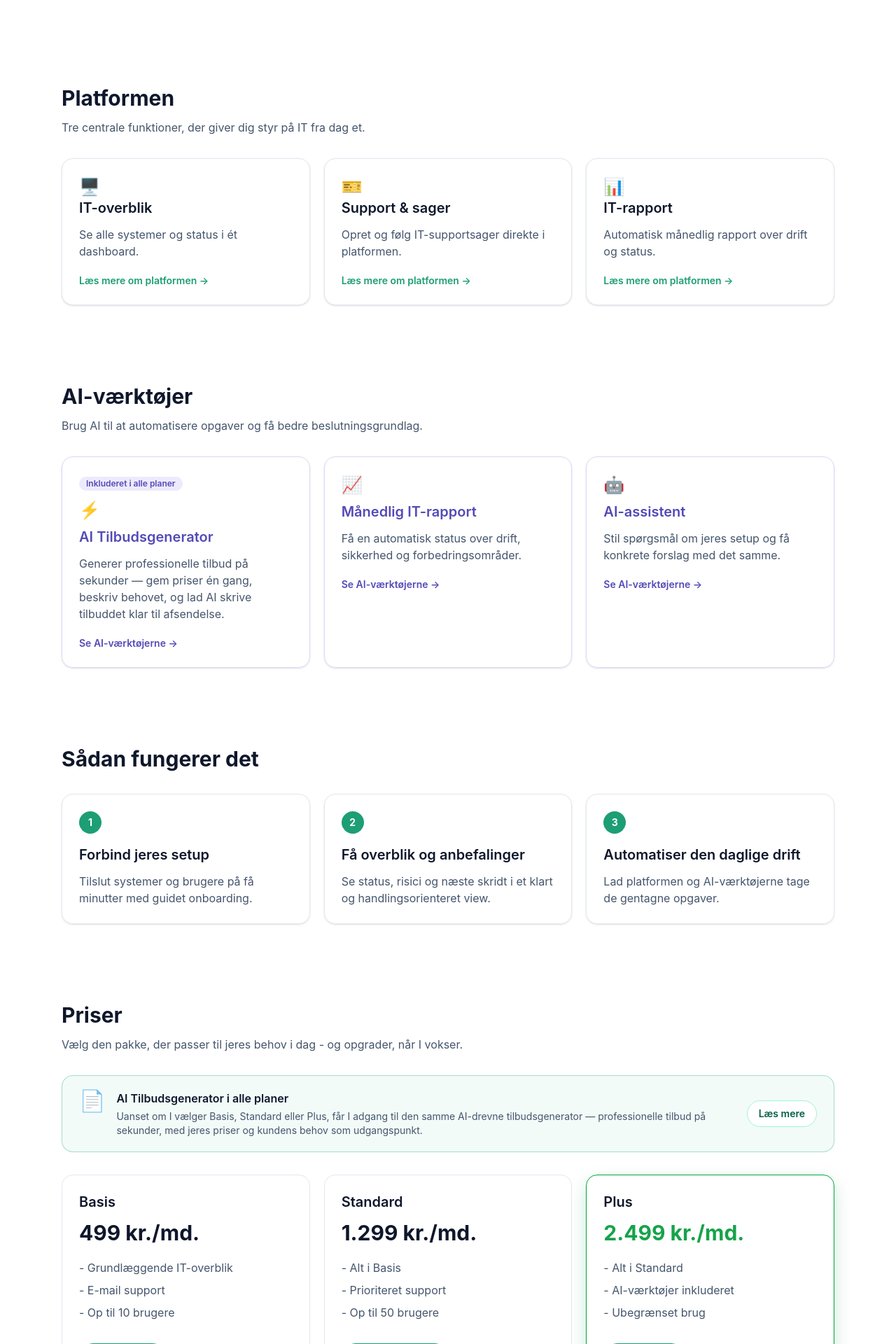
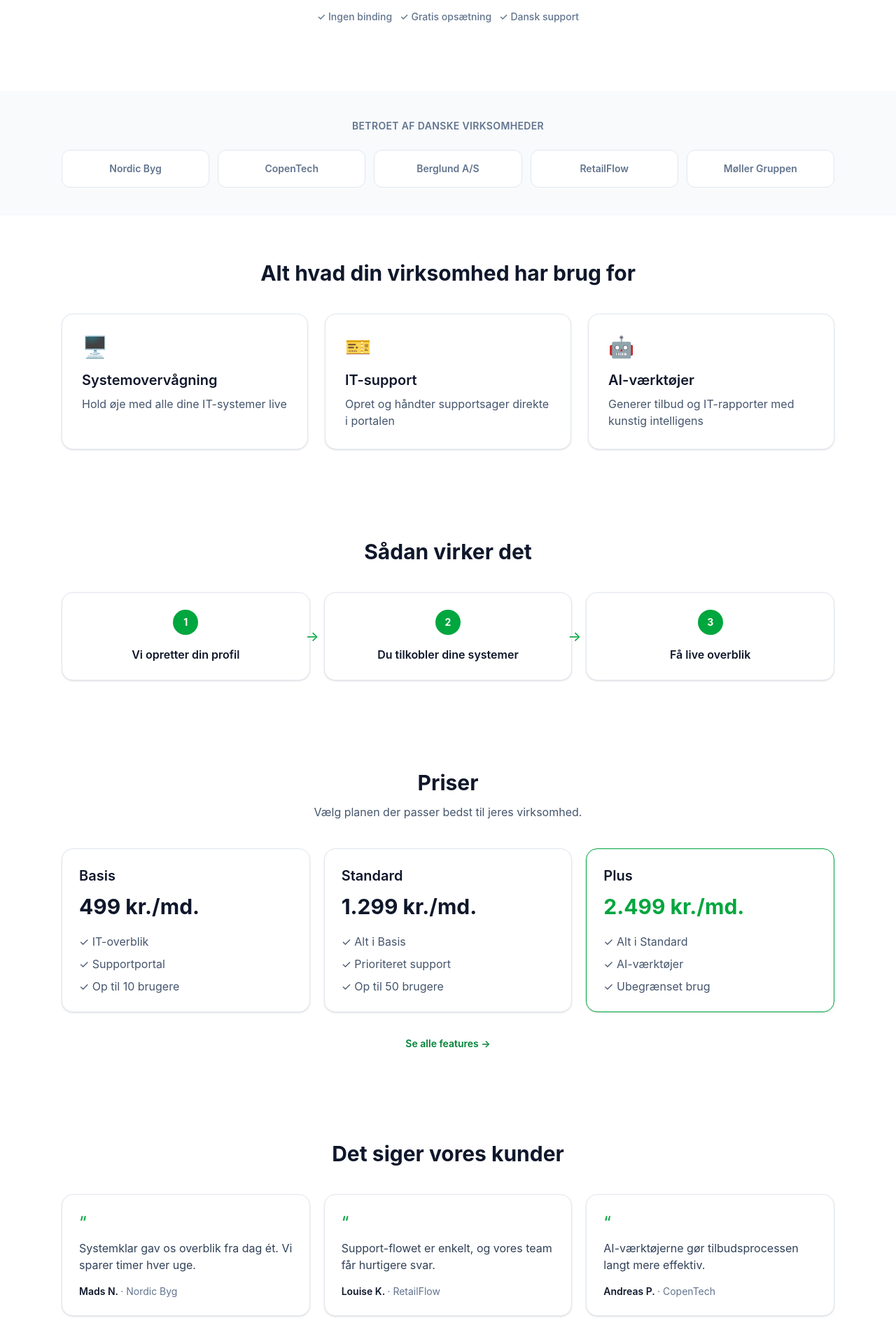
Before and after one commit to systemklar/systemklar, a Next.js app: page / in a window 1280 px wide. Shown: the part 600-2520 px from the top of the page at 70% size. Built offline with nearby package versions, Linux system fonts and the light colour scheme.

Commit message:
Complete homepage redesign - modern SaaS style

```diff
--- a/src/app/page.tsx
+++ b/src/app/page.tsx
@@ -2,53 +2,10 @@
 
 import Link from "next/link";
 import { useEffect, useRef, useState } from "react";
-import { PricingSection } from "@/components/marketing/PricingSection";
 
 export default function Home() {
   const [isMobileMenuOpen, setIsMobileMenuOpen] = useState(false);
   const mobileMenuContainerRef = useRef<HTMLDivElement>(null);
-  const platformFeatures = [
-    {
-      icon: "🖥️",
-      title: "IT-overblik",
-      description:
-        "Se alle systemer og status i ét dashboard.",
-    },
-    {
-      icon: "🎫",
-      title: "Support & sager",
-      description:
-        "Opret og følg IT-supportsager direkte i platformen.",
-    },
-    {
-      icon: "📊",
-      title: "IT-rapport",
-      description:
-        "Automatisk månedlig rapport over drift og status.",
-    },
-  ];
-
-  const aiTools = [
-    {
-      icon: "⚡",
-      title: "AI Tilbudsgenerator",
-      description:
-        "Generer professionelle tilbud på sekunder — gem priser én gang, beskriv behovet, og lad AI skrive tilbuddet klar til afsendelse.",
-      includedAllPlans: true,
-    },
-    {
-      icon: "📈",
-      title: "Månedlig IT-rapport",
-      description:
-        "Få en automatisk status over drift, sikkerhed og forbedringsområder.",
-    },
-    {
-      icon: "🤖",
-      title: "AI-assistent",
-      description:
-        "Stil spørgsmål om jeres setup og få konkrete forslag med det samme.",
-    },
-  ];
 
   useEffect(() => {
     if (!isMobileMenuOpen) {
@@ -84,9 +41,12 @@ export default function Home() {
       <header className="sticky top-0 z-20 border-b border-slate-200 bg-white/95 backdrop-blur">
         <div ref={mobileMenuContainerRef}>
           <div className="mx-auto flex w-full max-w-6xl items-center justify-between px-6 py-4">
-            <a href="#" className="text-2xl font-extrabold tracking-tight text-green-600">
+            <Link href="/" className="inline-flex items-center gap-2 text-2xl font-extrabold tracking-tight text-green-600">
+              <svg viewBox="0 0 24 24" fill="none" className="h-6 w-6" aria-hidden>
+                <path d="M4 5h16v10H4zM9 19h6M12 15v4" stroke="currentColor" strokeWidth="1.8" strokeLinecap="round" />
+              </svg>
               Systemklar
-            </a>
+            </Link>
             <nav className="hidden items-center gap-8 text-sm font-medium md:flex">
               <Link href="/platformen" className="transition hover:text-slate-600">
                 Platformen
@@ -102,10 +62,11 @@ export default function Home() {
               </a>
             </nav>
             <nav className="hidden items-center gap-3 md:flex">
-              <Link href="/login" className="transition hover:text-slate-600">
-                <span className="inline-flex rounded-lg border border-slate-300 px-4 py-2 text-sm font-semibold text-slate-700 hover:bg-slate-50">
+              <Link
+                href="/login"
+                className="inline-flex rounded-lg border border-slate-300 px-4 py-2 text-sm font-semibold text-slate-700 hover:bg-slate-50"
+              >
                 Log ind
-                </span>
               </Link>
               <Link href="/book-demo" className="btn-primary px-5 py-2 text-sm font-semibold shadow-sm">
                 Book en demo
@@ -186,20 +147,19 @@ export default function Home() {
       </header>
 
       <main>
-        <section className="mx-auto max-w-6xl px-6 pb-20 pt-16">
-          <p className="mb-5 inline-block rounded-full bg-green-50 px-4 py-2 text-sm font-semibold text-green-700">
+        <section className="mx-auto max-w-5xl px-6 pb-24 pt-18 text-center">
+          <p className="mb-6 inline-flex items-center rounded-full bg-green-50 px-4 py-2 text-sm font-semibold text-green-700">
             🇩🇰 Bygget til danske SMV&apos;er
           </p>
-          <h1 className="max-w-4xl text-4xl font-bold leading-tight tracking-tight md:text-6xl">
+          <h1 className="mx-auto max-w-4xl text-4xl font-extrabold leading-tight tracking-tight md:text-6xl">
             Få overblik over din virksomheds IT – uden en IT-afdeling
           </h1>
-          <p className="mt-7 max-w-2xl text-xl text-slate-600">
-            Systemklar samler dine systemer, support og administration et sted -
-            med AI-værktøjer der gør IT-arbejdet lettere.
+          <p className="mx-auto mt-6 max-w-2xl text-lg text-slate-600 md:text-xl">
+            Systemklar samler IT-support, systemovervågning og rapporter på ét sted.
           </p>
-          <div className="mt-9 flex flex-wrap gap-4">
+          <div className="mt-9 flex flex-wrap items-center justify-center gap-3">
             <Link href="/book-demo" className="btn-primary px-6 py-3 font-semibold shadow-sm">
-              Book gratis demo
+              Book gratis demo →
             </Link>
             <Link
               href="/platformen"
@@ -208,136 +168,137 @@ export default function Home() {
               Se platformen
             </Link>
           </div>
+          <p className="mt-5 text-sm font-medium text-slate-500">
+            ✓ Ingen binding&nbsp;&nbsp;&nbsp;✓ Gratis opsætning&nbsp;&nbsp;&nbsp;✓ Dansk support
+          </p>
         </section>
 
-        <section className="mx-auto max-w-6xl px-6 py-14">
-          <h2 className="text-2xl font-bold md:text-3xl">Platformen</h2>
-          <p className="mt-3 max-w-2xl text-slate-600">
-            Tre centrale funktioner, der giver dig styr på IT fra dag et.
+        <section className="bg-slate-50 py-10">
+          <div className="mx-auto max-w-6xl px-6">
+            <p className="text-center text-sm font-semibold uppercase tracking-wide text-slate-500">
+              Betroet af danske virksomheder
             </p>
-          <div className="mt-8 grid gap-5 md:grid-cols-3">
-            {platformFeatures.map((feature) => (
-              <Link
-                key={feature.title}
-                href="/platformen"
-                className="group rounded-2xl border border-slate-200 bg-white p-6 shadow-sm transition hover:-translate-y-0.5 hover:border-green-600 hover:shadow-md"
-              >
-                <p className="text-2xl">{feature.icon}</p>
-                <h3 className="text-xl font-semibold">{feature.title}</h3>
-                <p className="mt-3 text-slate-600">{feature.description}</p>
-                <p
-                  className="mt-5 text-sm font-semibold transition group-hover:opacity-80"
-                  style={{ color: "#1D9E75" }}
-                >
-                  Læs mere om platformen -&gt;
-                </p>
-              </Link>
+            <div className="mt-6 grid grid-cols-2 gap-3 text-center md:grid-cols-5">
+              {["Nordic Byg", "CopenTech", "Berglund A/S", "RetailFlow", "Møller Gruppen"].map((brand) => (
+                <div key={brand} className="rounded-xl border border-slate-200 bg-white px-3 py-4 text-sm font-semibold text-slate-500">
+                  {brand}
+                </div>
               ))}
+            </div>
           </div>
         </section>
 
-        <section className="mx-auto max-w-6xl px-6 py-14">
-          <h2 className="text-2xl font-bold md:text-3xl">AI-værktøjer</h2>
-          <p className="mt-3 max-w-2xl text-slate-600">
-            Brug AI til at automatisere opgaver og få bedre beslutningsgrundlag.
-          </p>
-          <div className="mt-8 grid gap-5 md:grid-cols-3">
-            {aiTools.map((tool) => (
-              <Link
-                key={tool.title}
-                href="/ai-vaerktoejer"
-                className="group rounded-2xl border p-6 shadow-sm transition hover:-translate-y-0.5 hover:shadow-md"
-                style={{ borderColor: "#DCD8F6" }}
-              >
-                {"includedAllPlans" in tool && tool.includedAllPlans ? (
-                  <p
-                    className="mb-3 inline-block rounded-full px-2.5 py-0.5 text-xs font-semibold"
-                    style={{ backgroundColor: "#EEEAFD", color: "#534AB7" }}
-                  >
-                    Inkluderet i alle planer
-                  </p>
-                ) : null}
-                <p className="mb-2 text-2xl">{tool.icon}</p>
-                <h3 className="text-xl font-semibold" style={{ color: "#534AB7" }}>
-                  {tool.title}
-                </h3>
-                <p className="mt-3 text-slate-600">{tool.description}</p>
-                <p
-                  className="mt-5 text-sm font-semibold transition group-hover:opacity-80"
-                  style={{ color: "#534AB7" }}
-                >
-                  Se AI-værktøjerne -&gt;
-                </p>
-              </Link>
-            ))}
-          </div>
-        </section>
-
-        <section className="mx-auto max-w-6xl px-6 py-14">
-          <h2 className="text-2xl font-bold md:text-3xl">Sådan fungerer det</h2>
-          <div className="mt-8 grid gap-5 md:grid-cols-3">
+        <section className="mx-auto max-w-6xl px-6 py-16">
+          <h2 className="text-center text-3xl font-bold">Alt hvad din virksomhed har brug for</h2>
+          <div className="mt-10 grid gap-6 md:grid-cols-3">
             {[
               {
-                step: "1",
-                title: "Forbind jeres setup",
-                text: "Tilslut systemer og brugere på få minutter med guidet onboarding.",
+                icon: "🖥️",
+                title: "Systemovervågning",
+                text: "Hold øje med alle dine IT-systemer live",
               },
               {
-                step: "2",
-                title: "Få overblik og anbefalinger",
-                text: "Se status, risici og næste skridt i et klart og handlingsorienteret view.",
+                icon: "🎫",
+                title: "IT-support",
+                text: "Opret og håndter supportsager direkte i portalen",
               },
               {
-                step: "3",
-                title: "Automatiser den daglige drift",
-                text: "Lad platformen og AI-værktøjerne tage de gentagne opgaver.",
+                icon: "🤖",
+                title: "AI-værktøjer",
+                text: "Generer tilbud og IT-rapporter med kunstig intelligens",
               },
-            ].map((item) => (
-              <article key={item.step} className="rounded-2xl border border-slate-200 p-6 shadow-sm">
-                <span
-                  className="inline-flex h-8 w-8 items-center justify-center rounded-full text-sm font-bold text-white"
-                  style={{ backgroundColor: "#1D9E75" }}
+            ].map((feature) => (
+              <article
+                key={feature.title}
+                className="rounded-2xl border border-slate-200 bg-white p-7 shadow-sm transition hover:-translate-y-1 hover:border-green-600 hover:shadow-md"
               >
-                  {item.step}
-                </span>
-                <h3 className="mt-4 text-xl font-semibold">{item.title}</h3>
-                <p className="mt-3 text-slate-600">{item.text}</p>
+                <p className="text-3xl">{feature.icon}</p>
+                <h3 className="mt-4 text-xl font-semibold text-slate-900">{feature.title}</h3>
+                <p className="mt-2 text-slate-600">{feature.text}</p>
               </article>
             ))}
           </div>
         </section>
 
-        <PricingSection />
+        <section className="mx-auto max-w-6xl px-6 py-16">
+          <h2 className="text-center text-3xl font-bold">Sådan virker det</h2>
+          <div className="mt-10 grid gap-5 md:grid-cols-3">
+            {[
+              "Vi opretter din profil",
+              "Du tilkobler dine systemer",
+              "Få live overblik",
+            ].map((step, idx) => (
+              <div key={step} className="relative rounded-2xl border border-slate-200 bg-white p-6 text-center shadow-sm">
+                <span className="inline-flex h-9 w-9 items-center justify-center rounded-full bg-green-600 text-sm font-bold text-white">
+                  {idx + 1}
+                </span>
+                <p className="mt-4 font-semibold text-slate-900">{step}</p>
+                {idx < 2 ? <span className="pointer-events-none absolute right-[-14px] top-1/2 hidden -translate-y-1/2 text-xl text-green-600 md:block">→</span> : null}
+              </div>
+            ))}
+          </div>
+        </section>
 
-        <section id="cta" className="mx-auto max-w-6xl px-6 pb-20 pt-8">
-          <div className="rounded-3xl bg-slate-900 px-8 py-14 text-center text-white shadow-sm">
-            <h2 className="text-3xl font-bold md:text-4xl">
-              Klar til at få styr på jeres IT?
-            </h2>
-            <p className="mx-auto mt-4 max-w-2xl text-slate-200">
-              Start med en uforpligtende demo og se, hvordan Systemklar kan gøre
-              jeres IT-drift enkel og effektiv.
+        <section id="priser" className="mx-auto max-w-6xl px-6 py-16">
+          <h2 className="text-center text-3xl font-bold">Priser</h2>
+          <p className="mt-3 text-center text-slate-600">Vælg planen der passer bedst til jeres virksomhed.</p>
+          <div className="mt-10 grid gap-5 md:grid-cols-3">
+            {[
+              { name: "Basis", price: "499 kr./md.", features: ["✓ IT-overblik", "✓ Supportportal", "✓ Op til 10 brugere"] },
+              { name: "Standard", price: "1.299 kr./md.", features: ["✓ Alt i Basis", "✓ Prioriteret support", "✓ Op til 50 brugere"] },
+              { name: "Plus", price: "2.499 kr./md.", features: ["✓ Alt i Standard", "✓ AI-værktøjer", "✓ Ubegrænset brug"], highlighted: true },
+            ].map((plan) => (
+              <article
+                key={plan.name}
+                className={`rounded-2xl border bg-white p-6 shadow-sm ${plan.highlighted ? "border-green-600" : "border-slate-200"}`}
+              >
+                <h3 className="text-xl font-semibold">{plan.name}</h3>
+                <p className={`mt-3 text-3xl font-bold ${plan.highlighted ? "text-green-600" : "text-slate-900"}`}>
+                  {plan.price}
                 </p>
-            <Link href="/book-demo" className="btn-primary mt-8 inline-block px-6 py-3 font-semibold">
-              Book en demo
+                <ul className="mt-5 space-y-2 text-slate-600">
+                  {plan.features.map((feature) => (
+                    <li key={feature}>{feature}</li>
+                  ))}
+                </ul>
+              </article>
+            ))}
+          </div>
+          <div className="mt-8 text-center">
+            <Link href="/priser" className="text-sm font-semibold text-green-700 hover:underline">
+              Se alle features →
             </Link>
           </div>
         </section>
 
-        <section className="mx-auto max-w-6xl px-6 pb-20">
-          <div className="rounded-2xl border border-slate-200 bg-white px-8 py-10 shadow-sm">
-            <div className="flex flex-col items-start justify-between gap-4 md:flex-row md:items-center">
-              <div>
-                <p className="text-sm font-semibold text-emerald-700">Gratis demo</p>
-                <h3 className="mt-1 text-2xl font-bold text-slate-900">Book en demo tilpasset jeres virksomhed</h3>
-                <p className="mt-2 text-slate-600">
-                  Vi gennemgår platformen med udgangspunkt i jeres behov og nuværende setup.
+        <section className="mx-auto max-w-6xl px-6 py-16">
+          <h2 className="text-center text-3xl font-bold">Det siger vores kunder</h2>
+          <div className="mt-10 grid gap-5 md:grid-cols-3">
+            {[
+              { quote: "Systemklar gav os overblik fra dag ét. Vi sparer timer hver uge.", name: "Mads N.", company: "Nordic Byg" },
+              { quote: "Support-flowet er enkelt, og vores team får hurtigere svar.", name: "Louise K.", company: "RetailFlow" },
+              { quote: "AI-værktøjerne gør tilbudsprocessen langt mere effektiv.", name: "Andreas P.", company: "CopenTech" },
+            ].map((t) => (
+              <blockquote key={t.name} className="rounded-2xl border border-slate-200 bg-white p-6 shadow-sm">
+                <p className="text-2xl text-green-600">“</p>
+                <p className="mt-2 text-slate-700">{t.quote}</p>
+                <footer className="mt-4 text-sm font-semibold text-slate-900">
+                  {t.name} <span className="font-normal text-slate-500">· {t.company}</span>
+                </footer>
+              </blockquote>
+            ))}
+          </div>
+        </section>
+
+        <section id="cta" className="mx-auto max-w-6xl px-6 pb-20 pt-4">
+          <div className="rounded-3xl bg-green-700 px-8 py-14 text-center text-white shadow-sm">
+            <h2 className="text-3xl font-bold md:text-4xl">Klar til at prøve Systemklar?</h2>
+            <p className="mx-auto mt-3 max-w-2xl text-green-100">
+              Book en gratis demo og få en skræddersyet gennemgang af platformen.
             </p>
-              </div>
-              <Link href="/book-demo" className="btn-primary px-6 py-3 font-semibold">
-                Book en demo
+            <Link href="/book-demo" className="mt-8 inline-flex rounded-lg bg-white px-6 py-3 font-semibold text-green-700 hover:bg-green-50">
+              Book gratis demo
             </Link>
-            </div>
           </div>
         </section>
       </main>
```
Lines whose indentation alone changed are shown as unchanged.
